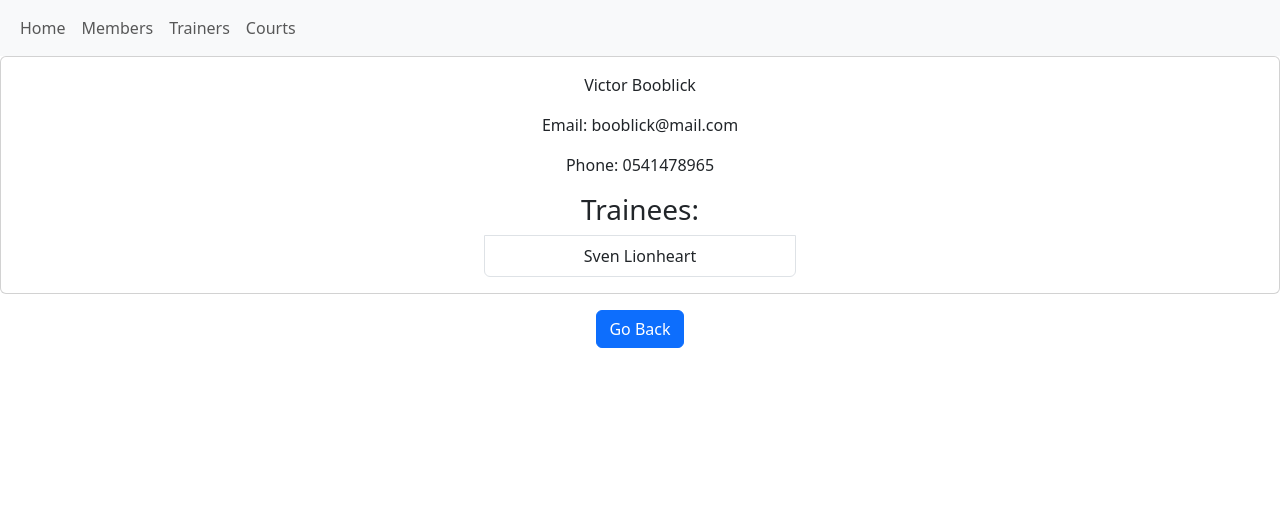
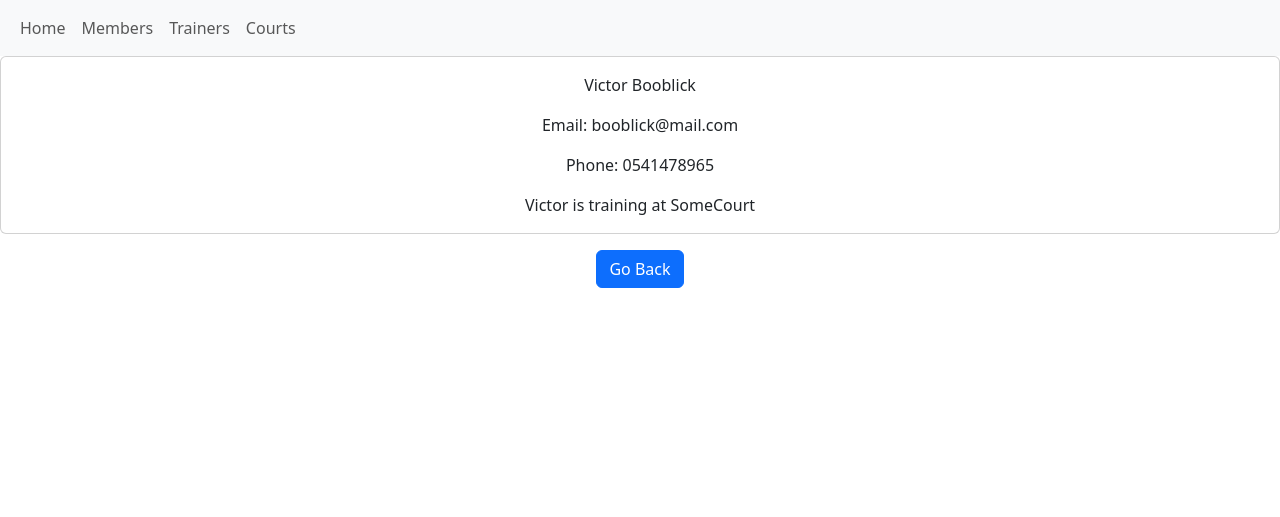
Before and after one commit to petervol27/tennis_django, a Django app: page /trainers/trainer_details/1 in a window 1280 px wide. Shown: the top 517 px of the page. Run offline with Django 5.2, Linux system fonts and the light colour scheme; data comes from the database, SQL or seed files in the repository.

Commit message:
added trainer foreign key

```diff
--- a/members/models.py
+++ b/members/models.py
@@ -16,9 +16,6 @@ class Member(models.Model):
     court = models.ForeignKey(
         Court, on_delete=models.SET_NULL, null=True, blank=True, related_name="members"
     )
-    trainer = models.ForeignKey(
-        Trainer, on_delete=models.SET_NULL, null=True, related_name="trainees"
-    )
 
     def __str__(self):
         return f"{self.fname} {self.lname} "
--- a/members/templates/member_details.html
+++ b/members/templates/member_details.html
@@ -8,9 +8,7 @@
     <p class="card-text">Joined at: {{member.join_date}}</p>
     {% if member.court%}
     <p class="card-text">At {{member.court}} Court</p>
-    {%else%} {%endif%} {%if member.trainer%}
-    <p class="card-text">Trained by {{member.trainer}}</p>
-    {%else%}{%endif%}
+    {%else%} {%endif%}
   </div>
 </div>
 <a href="{%url 'members'%}" class="btn btn-primary mt-3">Go Back</a>
--- a/templates/base.html
+++ b/templates/base.html
@@ -36,7 +36,7 @@
   </body>
 </html>
 <script>
-  let currentTheme = localStorage.getItem('theme') || 'light';
+  let currentTheme = localStorage.getItem('theme');
   const toggle = document.getElementById('themeToggle');
   const body = document.getElementById('pageBody');
   let themeIcon = document.getElementById('themeIcon');
@@ -71,4 +71,3 @@
     }
   };
 </script>
-<!-- data-bs-theme="dark" -->
--- a/trainers/models.py
+++ b/trainers/models.py
@@ -1,4 +1,5 @@
 from django.db import models
+from courts.models import Court
 
 
 # Create your models here.
@@ -7,6 +8,9 @@ class Trainer(models.Model):
     lname = models.CharField(max_length=30)
     email = models.EmailField(max_length=254)
     phone = models.CharField(max_length=13)
+    court = models.ForeignKey(
+        Court, on_delete=models.SET_NULL, null=True, related_name="trainers"
+    )
 
     def __str__(self):
         return f"{self.fname} {self.lname}"
--- a/trainers/templates/trainer_details.html
+++ b/trainers/templates/trainer_details.html
@@ -5,13 +5,8 @@
     <p class="title">{{trainer.fname}} {{trainer.lname}}</p>
     <p class="card-text">Email: {{trainer.email}}</p>
     <p class="card-text">Phone: {{trainer.phone}}</p>
-    {% if trainer.trainees.all%}
-    <ul class="list-group">
-      <h3>Trainees:</h3>
-      {%for trainee in trainer.trainees.all%}
-      <li class="list-group-item w-25 mx-auto">{{trainee}}</li>
-      {%endfor%}
-    </ul>
+    {%if trainer.court%}
+    <p class="card-text">{{trainer.fname}} is training at {{trainer.court}}</p>
     {%endif%}
   </div>
 </div>
```
Also changed, not shown: courts/templates/courts_page.html (+8 -2 lines), db.sqlite3, members/migrations/0011_remove_member_trainer.py (added), trainers/migrations/0002_trainer_court.py (added).
